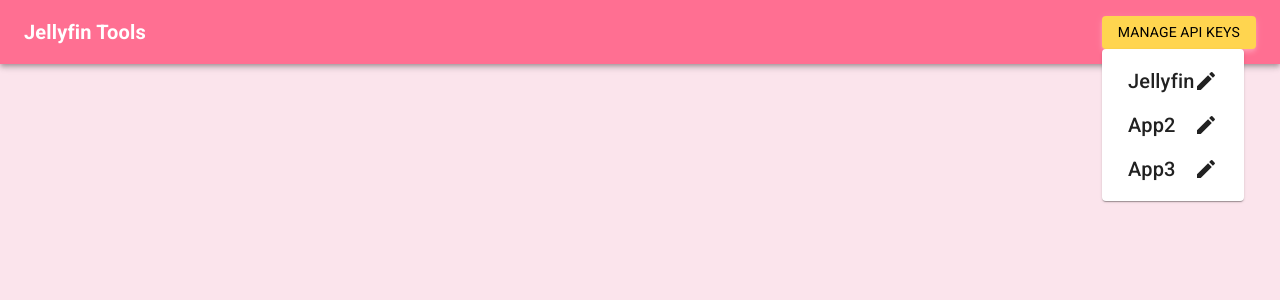
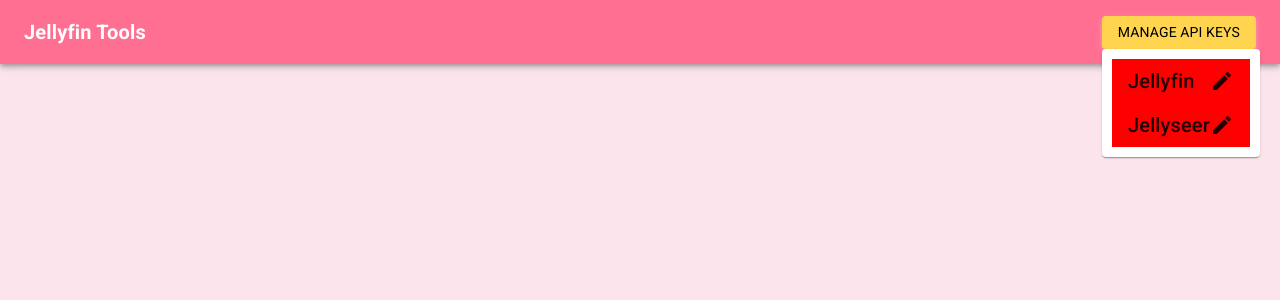
Before and after one commit to Jheesbrough/JellyTools, a Next.js app: page / in a window 1280 px wide. Both pictures are taken after a click on the button "MANAGE API KEYS". Shown: the top 300 px of the page. Built offline with nearby package versions, Linux system fonts and the light colour scheme; what @mui/material-nextjs would draw is missing.

Commit message:
Added API setups for jellyseer/fin

```diff
--- a/app/components/ApiKeyMenu.tsx
+++ b/app/components/ApiKeyMenu.tsx
@@ -2,29 +2,92 @@
 import MenuItem from '@mui/material/MenuItem';
 import Typography from '@mui/material/Typography';
 import EditIcon from '@mui/icons-material/Edit';
+import { useJellyfin, useJellyseer } from '../contexts/apiContexts';
+
 
 const ApiKeyMenu: React.FC = () => {
-    const handleManageApiKeys = (app: string) => {
-        const apiKey = prompt(`Please enter your API key for ${app}:`);
-        if (apiKey) {
-            document.cookie = `${app}ApiKey=${apiKey}; path=/;`;
+  const jellyfin = useJellyfin();
+  const jellyseer = useJellyseer();
+
+  const authenticateWithJellyfin = async (endpoint: string, apiKey: string) => {
+    jellyfin.setBaseURL(endpoint);
+    jellyfin.setApiKey(apiKey);
+
+    try {
+      await jellyfin.validate();
+      return { success: true };
+    } catch (error) {
+      if (error == "HTTP error! status: 404") {
+        return { success: false, message: 'Failed to authenticate with Jellyfin. Please check your endpoint URL' };
+      } else if (error == "HTTP error! status: 401") {
+        return { success: false, message: 'Failed to authenticate with Jellyfin. Invalid API key.' };
+      } else {
+        return { success: false, message: 'An unknown error occurred.' };
+      }
     }
   };
 
-    const renderMenuItem = (id: string, label: string) => (
-        <MenuItem key={id} onClick={() => handleManageApiKeys(id)}>
+  const authenticateWithJellyseer = async (endpoint: string, apiKey: string) => {
+    jellyseer.setBaseURL(endpoint);
+    jellyseer.setApiKey(apiKey);
+
+    try {
+      await jellyseer.validate();
+      return { success: true };
+    } catch (error) {
+      if (error == "HTTP error! status: 404") {
+        return { success: false, message: 'Failed to authenticate with Jellyseer. Please check your endpoint URL' };
+      } else if (error == "HTTP error! status: 401") {
+        return { success: false, message: 'Failed to authenticate with Jellyseer. Invalid API key.' };
+      } else {
+        return { success: false, message: 'An unknown error occurred.' };
+      }
+    }
+  };
+
+
+  const handleManageApiKeys = async (app: string) => {
+    const endpoint = prompt(`Please enter the endpoint for ${app}:`);
+    const apiKey = prompt(`Please enter your API key for ${app}:`);
+    if (endpoint && apiKey) {
+      if (app === 'jellyfin') {
+        const result = await authenticateWithJellyfin(endpoint, apiKey);
+        if (result.success) {
+          document.cookie = `${app}Endpoint=${endpoint}; path=/;`;
+          document.cookie = `${app}ApiKey=${apiKey}; path=/;`;
+          alert('Successfully authenticated with Jellyfin!');
+        } else {
+          alert(result.message);
+        }
+      }
+      else if (app === 'jellyseer') {
+        const result = await authenticateWithJellyseer(endpoint, apiKey);
+        if (result.success) {
+          document.cookie = `${app}Endpoint=${endpoint}; path=/;`;
+          document.cookie = `${app}ApiKey=${apiKey}; path=/;`;
+          alert('Successfully authenticated with Jellyseer!');
+        } else {
+          alert(result.message);
+        }
+      }
+    };
+  }
+  const renderMenuItem = (id: string, label: string) => {
+    const isAuthorized = id === 'jellyfin' ? jellyfin.authorised : jellyseer.authorised;
+    return (
+      <MenuItem key={id} onClick={() => handleManageApiKeys(id)} style={{ backgroundColor: isAuthorized ? 'green' : 'red' }}>
         <Typography variant="h6">
           {label}
         </Typography>
         <EditIcon style={{ marginLeft: 'auto' }} />
       </MenuItem>
     );
+  };
 
   return (
     <>
       {renderMenuItem('jellyfin', 'Jellyfin')}
-            {renderMenuItem('app2', 'App2')}
-            {renderMenuItem('app3', 'App3')}
+      {renderMenuItem('jellyseer', 'Jellyseer')}
     </>
   );
 };
--- a/app/components/WSButton.tsx
+++ b/app/components/WSButton.tsx
@@ -2,7 +2,7 @@
 import { styled } from '@mui/material/styles';
 
 const WSButton = styled(Button)<ButtonProps>(({ theme }) => ({
-    boxShadow: '0px 2px 4px -1px rgba(255, 255, 255, 0.2), 0px 4px 5px 0px rgba(255, 255, 255, 0.14), 0px 1px 10px 0px rgba(255, 255, 255, 0.12)',
+  boxShadow: '0px 2px 4px -1px rgba(255, 255, 255, 0.2), 0px 4px 5px 0px rgba(255, 255, 255, 0.14), 0px 1px 10px 0px rgba(255, 255, 255, 0.12)',
 }));
 
 export default WSButton;
--- a/app/components/navbar.tsx
+++ b/app/components/navbar.tsx
@@ -58,7 +58,6 @@
             Manage API Keys
           </Typography>
         </WSButton>
-                {typeof window !== 'undefined' && (
         <Popper open={open} anchorEl={anchorEl} placement="top-start" ref={popperRef}>
           {({ TransitionProps }) => (
             <Paper {...TransitionProps} style={{ padding: '10px' }}>
@@ -66,7 +65,6 @@
             </Paper>
           )}
         </Popper>
-                )}
       </Toolbar>
     </AppBar>
   );
--- /dev/null
+++ b/app/contexts/apiContexts.tsx
@@ -0,0 +1,36 @@
+"use client";
+import React, { createContext, useContext } from 'react';
+import Jellyfin from '../utils/jellyfin';
+import Jellyseer from '../utils/jellyseer';
+
+let jellyfinBaseURL = '';
+let jellyfinApiKey = '';
+
+let jellyseerBaseURL = '';
+let jellyseerApiKey = '';
+
+if (typeof document !== 'undefined') {
+  jellyfinBaseURL = document.cookie.replace(/(?:(?:^|.*;\s*)jellyfinEndpoint\s*\=\s*([^;]*).*$)|^.*$/, "$1") || '';
+  jellyfinApiKey = document.cookie.replace(/(?:(?:^|.*;\s*)jellyfinApiKey\s*\=\s*([^;]*).*$)|^.*$/, "$1") || '';
+
+  jellyseerBaseURL = document.cookie.replace(/(?:(?:^|.*;\s*)jellyseerEndpoint\s*\=\s*([^;]*).*$)|^.*$/, "$1") || '';
+  jellyseerApiKey = document.cookie.replace(/(?:(?:^|.*;\s*)jellyseerApiKey\s*\=\s*([^;]*).*$)|^.*$/, "$1") || '';
+}
+const jellyfinInstance = new Jellyfin(jellyfinBaseURL, jellyfinApiKey);
+const jellyseerInstance = new Jellyseer(jellyseerBaseURL, jellyseerApiKey);
+
+const JellyfinContext = createContext(jellyfinInstance);
+const JellyseerContext = createContext(jellyseerInstance);
+
+export const useJellyfin = () => useContext(JellyfinContext);
+export const useJellyseer = () => useContext(JellyseerContext);
+
+export const APIProvider: React.FC<React.PropsWithChildren<{}>> = ({ children }) => {
+  return (
+    <JellyfinContext.Provider value={jellyfinInstance}>
+      <JellyseerContext.Provider value={jellyseerInstance}>
+        {children}
+      </JellyseerContext.Provider>
+    </JellyfinContext.Provider>
+  );
+};
--- a/app/page.tsx
+++ b/app/page.tsx
@@ -1,10 +1,13 @@
 import React from 'react';
 import Navbar from "./components/navbar";
+import { APIProvider } from './contexts/apiContexts';
 
 export default function Home() {
   return (
-    <div>
-      <Navbar />
-    </div>
+    <APIProvider>
+      <div>
+        <Navbar />
+      </div>
+    </APIProvider>
   );
 }
--- a/app/theme.ts
+++ b/app/theme.ts
@@ -4,17 +4,20 @@
 const theme = createTheme({
   palette: {
     primary: {
-      main: '#ff6f92', //Pink
+      main: '#ff6f92', // Pink
     },
     secondary: {
-      main: '#ffd54f', //Yellow
+      main: '#ffd54f', // Yellow
     },
     background: {
-      default: '#fbe4ec', //Light pink
+      default: '#fbe4ec', // Light pink
     },
-    // Others
-    // ffb64d orangeish
-    // ffabab salmon
+    warning: {
+      main: '#ffb64d', // Orange
+    },
+    info: {
+      main: '#ffabab', // Salmon
+    },
   },
 });
 
--- /dev/null
+++ b/app/utils/jellyfin.ts
@@ -0,0 +1,16 @@
+"use client";
+import SwaggerAgent from './swaggerAgent';
+
+export default class Jellyfin extends SwaggerAgent {
+  constructor(baseURL: string, apiKey: string) {
+    super(baseURL, apiKey);
+  }
+
+  setApiKey(apiKey: string) {
+    this.apiKey = `Mediabrowser Token="${apiKey}"`;
+  }
+
+  setup() {
+    this.setApiKey(this.apiKey);
+  }
+}
--- /dev/null
+++ b/app/utils/jellyseer.ts
@@ -0,0 +1,18 @@
+"use client";
+import SwaggerAgent from './swaggerAgent';
+
+export default class Jellyseer extends SwaggerAgent {
+  constructor(baseURL: string, apiKey: string) {
+    super(baseURL, apiKey);
+  }
+
+  setBaseURL(baseURL: string): void {
+    this.baseURL = baseURL + "/api/v1";
+  }
+
+  setup() {
+    this.headerType = "X-Api-Key";
+    this.authEndpoint = "settings/about";
+    this.setBaseURL(this.baseURL);
+  }
+}
--- /dev/null
+++ b/app/utils/swaggerAgent.ts
@@ -0,0 +1,74 @@
+"use client";
+export default class SwaggerAgent {
+  protected apiKey: string;
+  protected baseURL: string;
+  public authorised: boolean;
+  protected headerType: string;
+  protected authEndpoint: string;
+
+  constructor(baseURL: string, apiKey: string) {
+    this.apiKey = apiKey;
+    this.baseURL = baseURL;
+    this.authorised = false;
+    this.headerType = "Authorization";
+    this.authEndpoint = "system/info";
+
+    this.setup();
+
+    console.log("SwaggerAgent created with:", this.baseURL, this.apiKey);
+    this.validate();
+  }
+
+  // This is a hook for subclasses to do any setup they need
+  setup() {
+    return
+  }
+
+  setBaseURL(baseURL: string) {
+    this.baseURL = baseURL;
+  }
+
+  setApiKey(apiKey: string) {
+    this.apiKey = apiKey;
+  }
+
+  async makeRequest(path: string, query: Record<string, string> = {}) {
+    const url = new URL(`${this.baseURL}/${path}`);
+    Object.keys(query).forEach(key => url.searchParams.append(key, query[key]));
+
+    try {
+      let headers = new Headers();
+      headers.append("Content-Type", "application/json");
+      headers.append(this.headerType, this.apiKey);
+      console.log("Headers:", headers);
+
+      const response = await fetch(url.toString(), {
+        headers: headers,
+        method: "GET",
+      });
+
+      if (!response.ok) {
+        throw new Error(`HTTP error! status: ${response.status}`);
+      }
+
+      return await response.json();
+    } catch (error) {
+      throw new Error(`Error making the request: ${error}`);
+    }
+  }
+
+  async validate() {
+    try {
+      console.log("Validating with:", this.baseURL, this.apiKey);
+      const response = await this.makeRequest(this.authEndpoint);
+      if (response) {
+        this.authorised = true;
+        return true;
+      }
+    } catch (error) {
+      console.log("Error validating " + this.baseURL + ":", error);
+    }
+    this.authorised = false;
+    return false;
+  }
+}
```
Also changed, not shown: 1 other file (tests, documents, lock files or other folders). Lines whose indentation alone changed are shown as unchanged.
